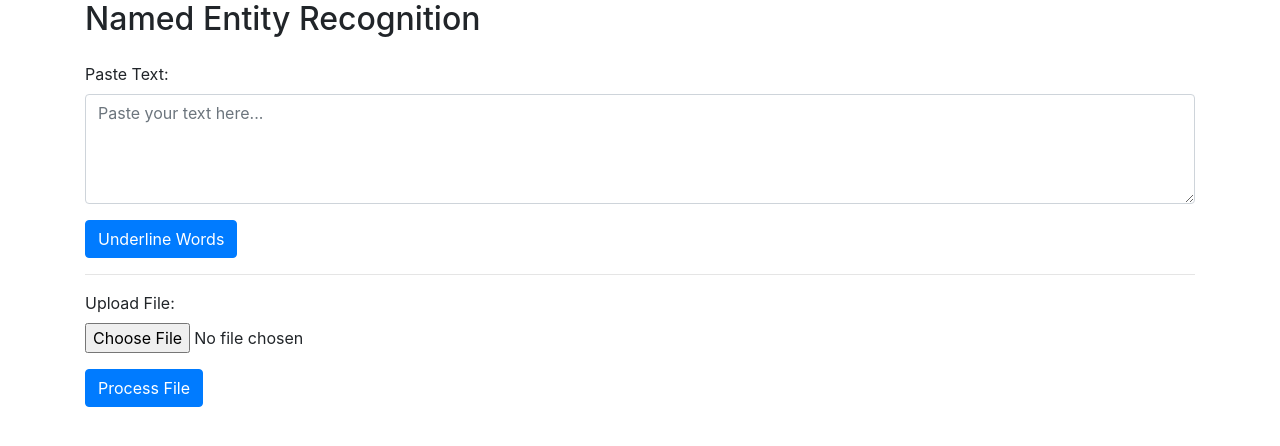
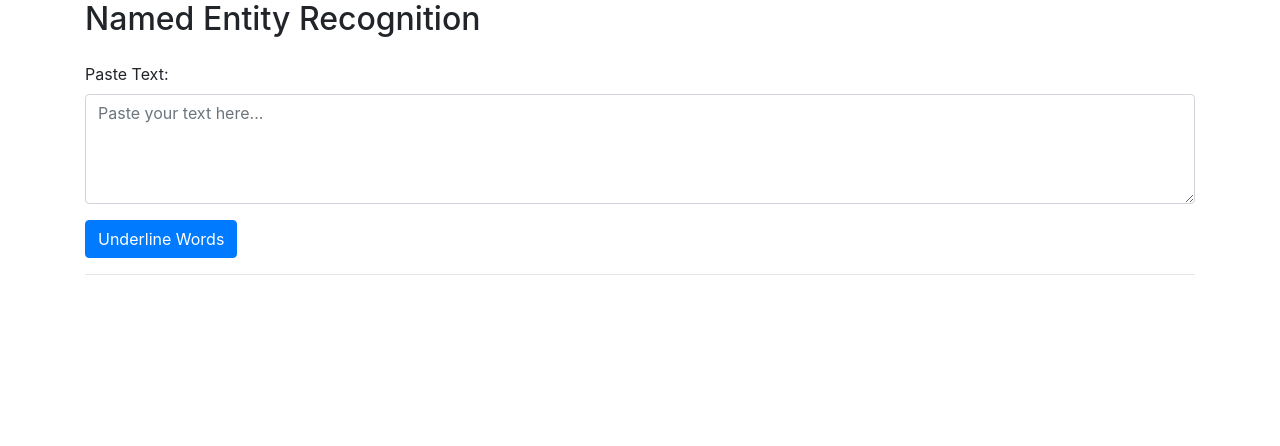
Before and after one commit to Krishnaa-tech/NLP_research, a Django app: page /ner in a window 1280 px wide. Shown: the part 48-494 px from the top of the page. Run offline with Django 4.2, Linux system fonts and the light colour scheme; some libraries are stand-ins or nearby versions.

Commit message:
corrected ner.html

```diff
--- a/doc_talk/templates/main/ner.html
+++ b/doc_talk/templates/main/ner.html
@@ -11,6 +11,12 @@
         /* Custom CSS for underlined words */
         .underlined {
             text-decoration: underline;
+        }
+
+        body {
+            margin: 0;
+            overflow: hidden;
+            cursor: pointer;
         }
     </style>
 </head>
@@ -31,27 +37,13 @@
 
     <hr>
 
-    <!-- Form for uploading a file -->
-    <form id="fileForm" method="POST" action="{% url 'doc-upload' %}" enctype="multipart/form-data">
-        {% csrf_token %}
-        <div class="form-group">
-            <label for="fileInput">Upload File:</label>
-            <input type="file" class="form-control-file" id="fileInput" name="uploaded_file" accept=".txt, .pdf"
-                required>
-        </div>
-        <button type="submit" class="btn btn-primary">Process File</button>
-    </form>
+    {% if input_text or output_text %}
+    <div class="mb-4">
+        <h5>Important Words to Note: </h5>
+        <p>{{ input_text|safe }}</p>
 
-    {% if input_text %}
-    <div class="mb-4">
-        <h5>Input Text:</h5>
-        <p>{{ input_text|safe }}</p>
-    </div>
-    {% endif %}
-
-    <!-- Display the result with clickable underlined words -->
-    {% if output_text %}
-    <div class="mb-4">
+        <!-- Display the result with clickable underlined words -->
+        {% if output_text %}
         <p>
             {% for word in output_text.split %}
             {% if word in words_to_underline_list %}
@@ -61,9 +53,9 @@
             {% endif %}
             {% endfor %}
         </p>
+        {% endif %}
     </div>
     {% endif %}
-
 
     <!-- Include Bootstrap JS (adjust the path if needed) -->
     <script src="https://code.jquery.com/jquery-3.5.1.slim.min.js"></script>
```
